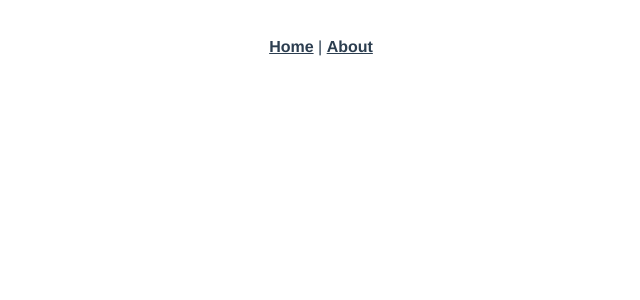
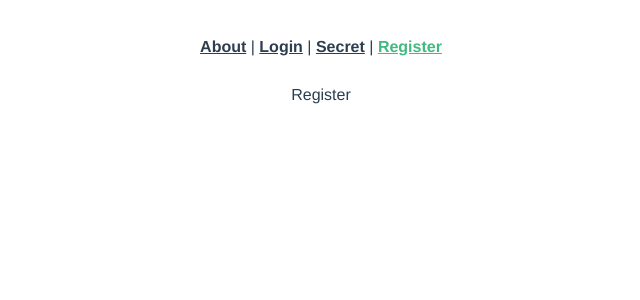
Before and after one commit to makarony7/Weather, a Vue app: page /#/register in a window 1280 px wide. Shown: the top 300 px of the page, without its empty margins (319-959 px from the left). Built offline with nearby package versions, Linux system fonts and the light colour scheme.

Commit message:
added router links

```diff
--- a/src/App.vue
+++ b/src/App.vue
@@ -1,8 +1,10 @@
 <template>
   <div id="app">
     <div id="nav">
-      <router-link to="/">Home</router-link> |
-      <router-link to="/about">About</router-link>
+      <router-link to="/about">About</router-link> |
+      <router-link to="/login">Login</router-link> |
+      <router-link to="/secret">Secret</router-link> |
+      <router-link to="/register">Register</router-link>
     </div>
     <router-view/>
   </div>
--- a/src/main.js
+++ b/src/main.js
@@ -2,8 +2,23 @@
 import App from './App.vue'
 import router from './router'
 import store from './store'
+import axios from "axios"
+import firebase from "firebase/app"
 
+Vue.prototype.$axios = axios
 Vue.config.productionTip = false
+
+const firebaseConfig = {
+  apiKey: "AIzaSyDxW3nyHcRL0Ny38OKgIc1EPBP_4n27_2Q",
+  authDomain: "logintut-be870.firebaseapp.com",
+  databaseURL: "https://logintut-be870.firebaseio.com",
+  projectId: "logintut-be870",
+  storageBucket: "logintut-be870.appspot.com",
+  messagingSenderId: "1062392972684",
+  appId: "1:1062392972684:web:48ec83fc81840c64d302a9"
+};
+// Initialize Firebase
+firebase.initializeApp(firebaseConfig);
 
 new Vue({
   router,
--- a/src/router/index.js
+++ b/src/router/index.js
@@ -1,6 +1,9 @@
 import Vue from 'vue'
 import VueRouter from 'vue-router'
 import Home from '../views/Home.vue'
+import Login from '../views/Login.vue'
+import Register from '../views/Register.vue'
+import Secret from '../views/Secret.vue'
 
 Vue.use(VueRouter)
 
@@ -9,6 +12,21 @@
     path: '/',
     name: 'Home',
     component: Home
+  },
+  {
+    path: '/Login',
+    name: 'login',
+    component: Login
+  },
+  {
+    path: '/Register',
+    name: 'register',
+    component: Register
+  },
+  {
+    path: '/Secret',
+    name: 'secret',
+    component: Secret
   },
   {
     path: '/about',
--- /dev/null
+++ b/src/views/Login.vue
@@ -0,0 +1,15 @@
+<template>
+  <div>
+      Login
+  </div>
+</template>
+
+<script>
+export default {
+    name: "Login"
+}
+</script>
+
+<style>
+
+</style>
--- /dev/null
+++ b/src/views/Register.vue
@@ -0,0 +1,15 @@
+<template>
+  <div>
+      Register
+  </div>
+</template>
+
+<script>
+export default {
+    name: "Register"
+}
+</script>
+
+<style>
+
+</style>
--- /dev/null
+++ b/src/views/Secret.vue
@@ -0,0 +1,15 @@
+<template>
+  <div>
+      Secret
+  </div>
+</template>
+
+<script>
+export default {
+    name: "Secret"
+}
+</script>
+
+<style>
+
+</style>
```
